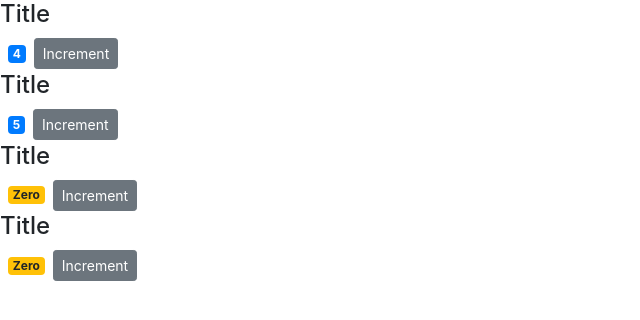
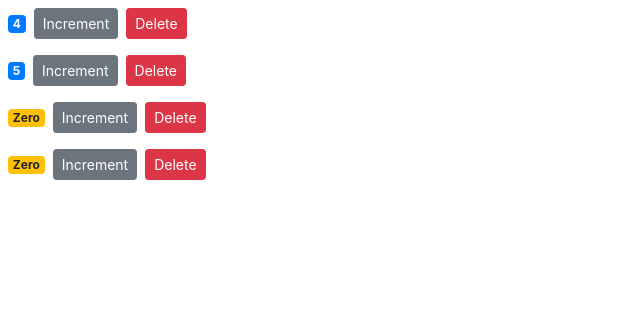
Before and after one commit to ryoldash/ReactTest2, a React (Create React App) app: page / in a window 1280 px wide. Shown: the top 320 px of the page, without its empty margins (0-640 px from the left). Built offline with nearby package versions, Linux system fonts and the light colour scheme.

Commit message:
7-Raising and Handling Events example completed

```diff
--- a/src/components/counter.jsx
+++ b/src/components/counter.jsx
@@ -10,16 +10,20 @@
   };
 
   render() {
-    console.log(this.props);
     return (
       <div>
-        {this.props.children}
         <span className={this.getBadgesClass()}>{this.formatCount()}</span>
         <button
           onClick={() => this.handleIncrement()}
           className="btn btn-secondary btn-sm"
         >
           Increment
+        </button>
+        <button
+          className="btn btn-danger btn-sm m-2"
+          onClick={this.props.onDelete}
+        >
+          Delete
         </button>
       </div>
     );
--- a/src/components/counters.jsx
+++ b/src/components/counters.jsx
@@ -11,13 +11,20 @@
     ]
   };
 
+  handleDelete(counter) {
+    console.log("delete");
+    // this.setState({})
+  }
+
   render() {
     return (
       <div>
         {this.state.counters.map(counter => (
-          <Counter key={counter.id} value={counter.value}>
-            <h4>Title</h4>
-          </Counter>
+          <Counter
+            key={counter.id}
+            value={counter.value}
+            onDelete={() => this.handleDelete(counter)}
+          />
         ))}
       </div>
     );
```
